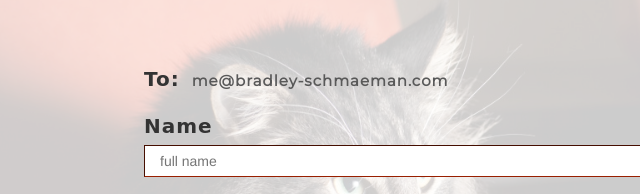
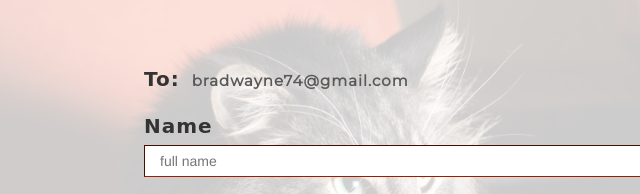
Before and after one commit to bradwayne/b_schmaeman_page, a plain HTML site: page email.html in a window 1280 px wide. Shown: the part 232-426 px from the top of the page, 171-811 px from the left. Drawn offline with nearby package versions, Linux system fonts and the light colour scheme; files whose address does not match are found by name; a web font is replaced by a local one.

Commit message:
email address change

```diff
--- a/email.html
+++ b/email.html
@@ -82,7 +82,7 @@
                         <div class="form">
                             <form class="email-form" id="contact-form" method="POST" action="https://formspree.io/me@bradley-schmaeman.com">
                                 <label class="to" for="toEmail">To: </label>
-                                <label class="meDotCom" for="toEmailAddress">me@bradley-schmaeman.com</label>
+                                <label class="meDotCom" for="toEmailAddress">bradwayne74@gmail.com</label>
                                 <br>
                                 <label for="inputName">Name</label>
                                 <input id="inputName" type="text" name="name" placeholder="full name">
@@ -96,7 +96,8 @@
                                 <label for="inputMessage">Message</label>
                                 <textarea id="inputMessage" type="text" name="message" placeholder="message" rows="5"></textarea>
                                 <br>
-                                <button class="btn submitBtn" type="submit" name="submit" href="http://www.bradley-schmaeman.com/contact.html">SEND EMAIL</button>
+                                <button class="btn submitBtn" type="submit" name="submit" href="http://www.bradley-schmaeman.com/contact.html">SEND
+                                    EMAIL</button>
 
                                 <input type="hidden" name="_next" value="http://www.bradley-schmaeman.com/contact.html" />
                                 <input type="hidden" name="_subject" value="Email Submitted From Web Page!" />
```
